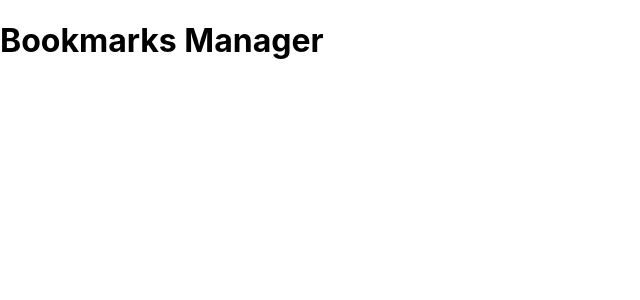
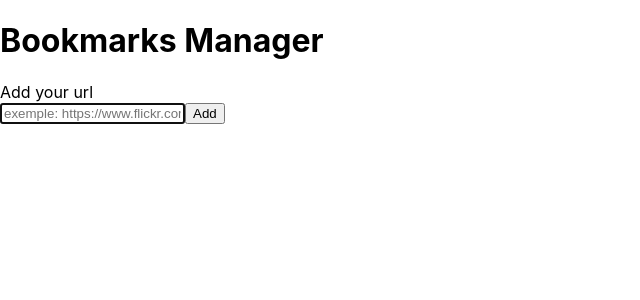
Before and after one commit to Vassili7115/bookmarks-manager, a React (Create React App) app: page / in a window 1280 px wide. Shown: the top 300 px of the page, without its empty margins (0-640 px from the left). Built offline with nearby package versions, Linux system fonts and the light colour scheme.

Commit message:
create BookmarkForm component

```diff
--- a/src/App.tsx
+++ b/src/App.tsx
@@ -1,7 +1,13 @@
 import React from "react";
+import BookmarksForm from "./components/BookmarkForm/BookmarkForm";
 
 function App() {
-  return <h1>Bookmarks Manager</h1>;
+  return (
+    <>
+      <h1>Bookmarks Manager</h1>
+      <BookmarksForm />
+    </>
+  );
 }
 
 export default App;
--- /dev/null
+++ b/src/components/BookmarkForm/BookmarkForm.tsx
@@ -0,0 +1,36 @@
+import React, { useState } from "react";
+
+export default function BookmarksForm() {
+  const [bookmarkUrl, setBookmarkUrl] = useState("");
+
+  const handleChange = (e: React.ChangeEvent<HTMLInputElement>) => {
+    console.log("e.target.value", e.target.value);
+    setBookmarkUrl(e.target.value);
+  };
+
+  const handleSubmit = (e: React.SyntheticEvent) => {
+    console.log("submit");
+    e.preventDefault();
+  };
+
+  return (
+      <form onSubmit={handleSubmit}>
+        <div>
+          <label htmlFor="bookmark-url">Add your url</label>
+          <div>
+            <input
+              id="bookmark-url"
+              name="bookmark-url"
+              type="text"
+              value={bookmarkUrl}
+              onChange={handleChange}
+              placeholder="exemple: https://www.flickr.com/"
+              autoFocus
+              required
+            />
+            <button>Add</button>
+          </div>
+        </div>
+      </form>
+  );
+}
```
